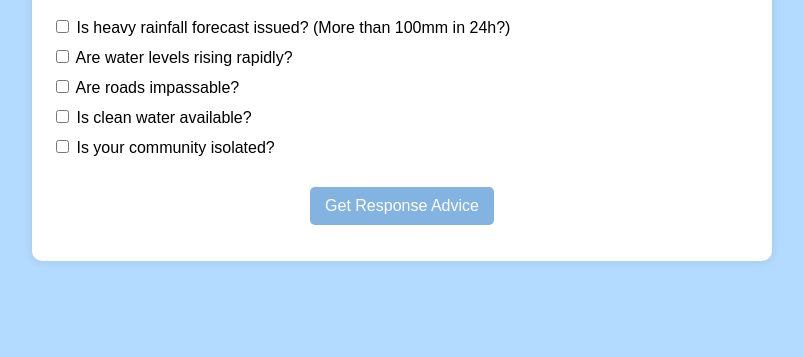
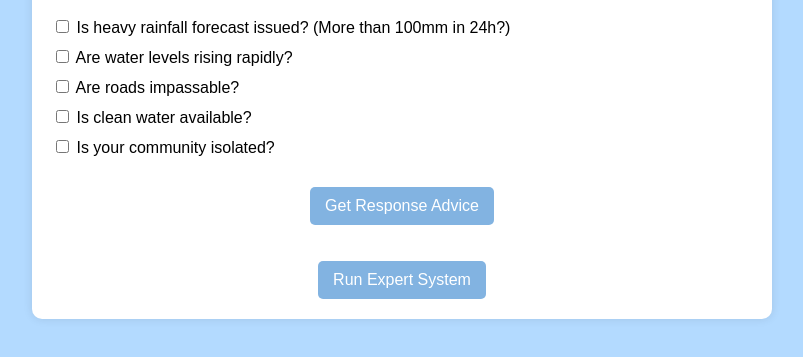
Before and after one commit to Aicha-code/AI_Group11_ExpertSystem_Assignment2, a plain HTML site: page index.html in a window 1280 px wide. Shown: the part 179-536 px from the top of the page, without its empty margins (238-1041 px from the left). Drawn offline with Linux system fonts and the light colour scheme.

Commit message:
Update index.html

```diff
--- a/index.html
+++ b/index.html
@@ -62,6 +62,9 @@
             <button type="button" onclick="analyzeSituation()">Get Response Advice</button>
         </form>
         <p id="responseMessage"></p>
+        <button onclick="window.open('https://mybinder.org/v2/gh/Aicha-code/AI_Group11_ExpertSystem_Assignment2/main?filepath=flood_alert_expert_system.ipynb', '_blank')">
+        Run Expert System
+        </button>
     </div>
 </body>
 </html>
```
